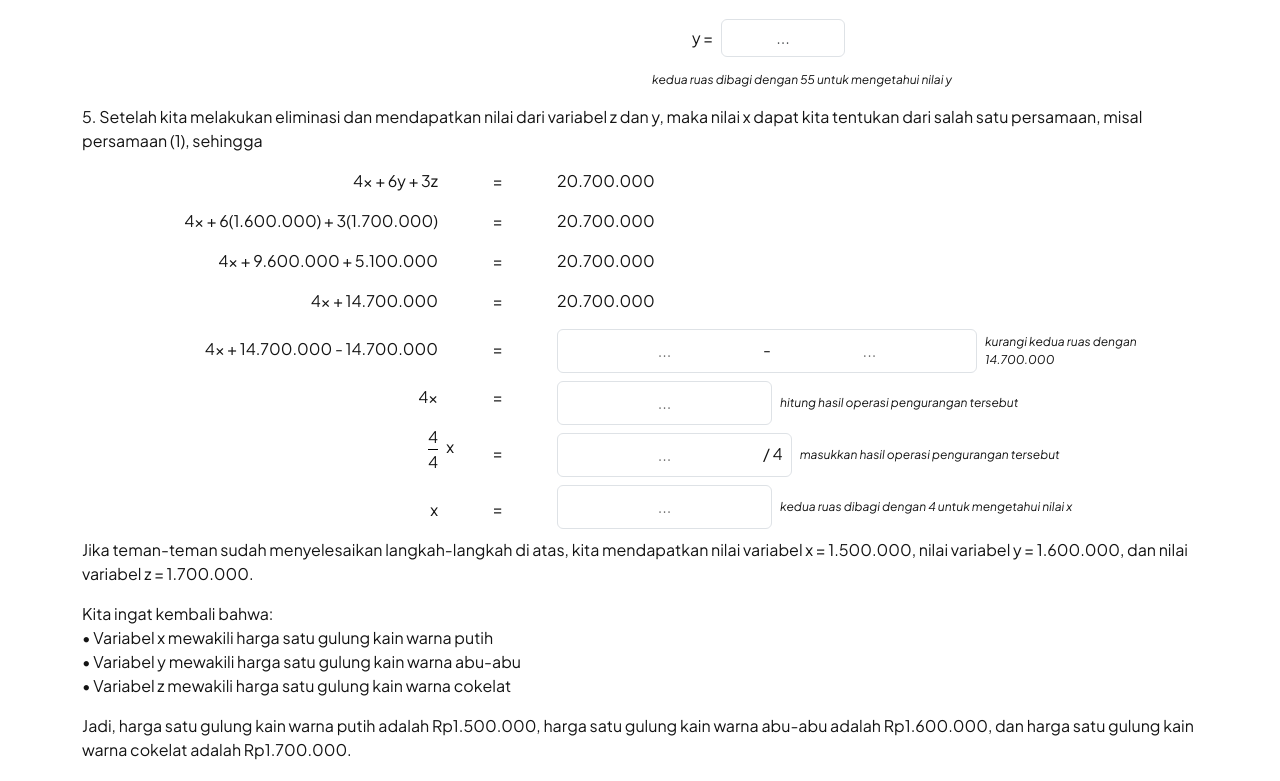
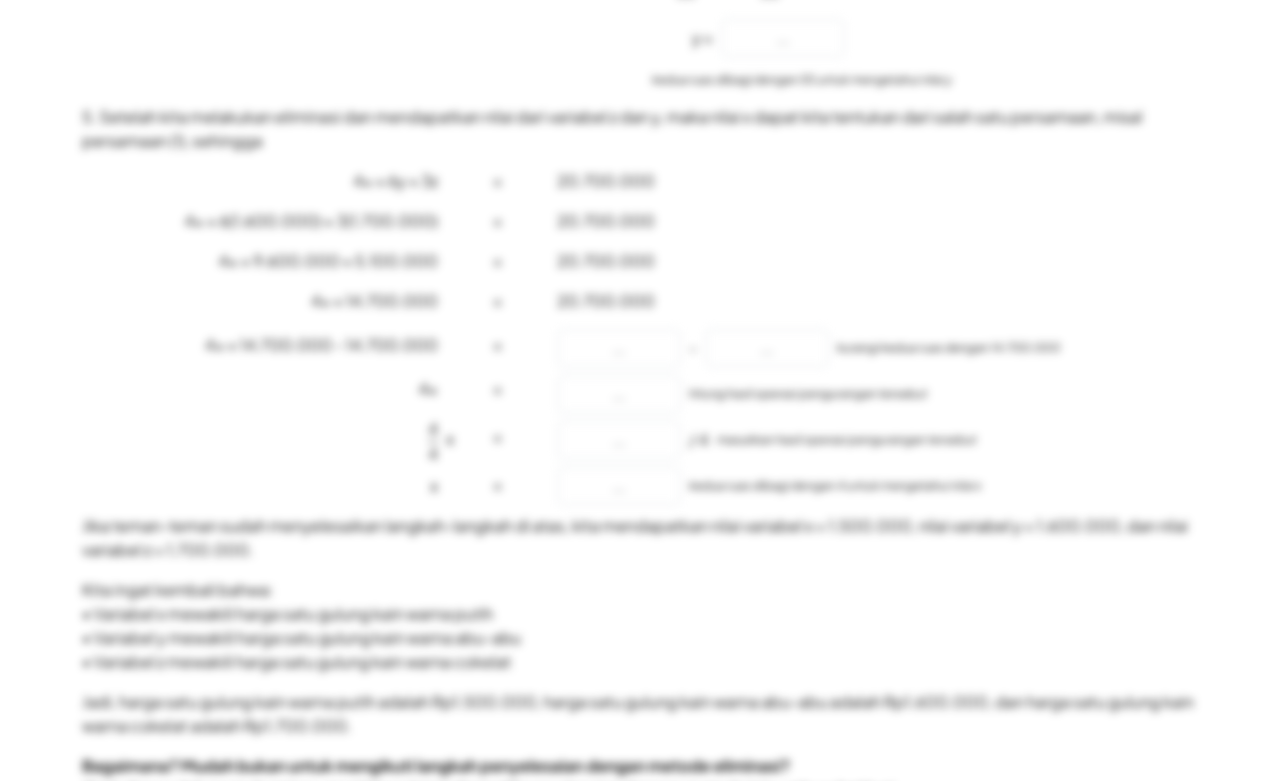
Before and after one commit to ferdhyihza/homemath-web, a React (Vite) app: page /materi/metode-penyelesaian-spltv/eliminasi in a window 1280 px wide. Shown: the part 1535-2316 px from the top of the page. Built offline with nearby package versions, Linux system fonts and the light colour scheme.

Commit message:
interaktif materi metode eliminasi

```diff
--- a/src/pages/SubjectMatter/MetodePenyelesaianEliminasi.jsx
+++ b/src/pages/SubjectMatter/MetodePenyelesaianEliminasi.jsx
@@ -1,8 +1,115 @@
+import { useEffect, useState } from 'react';
 import NextButton from '../../components/buttons/NextButton';
 import Main from '../../components/layouts/Main';
 import Tips from '../../components/Tips';
 
 export default function MetodePenyelesaianEliminasi() {
+  const [inputValues, setInputValues] = useState({
+    input8: '',
+    input9: '',
+    input10: '',
+    input11: '',
+    input12: '',
+    input13: '',
+    input14: '',
+    input15: '',
+    input16: '',
+    input17: '',
+  });
+  const [inputStatuses, setInputStatuses] = useState({
+    input8: false,
+    input9: false,
+    input10: false,
+    input11: false,
+    input12: false,
+    input13: false,
+    input14: false,
+    input15: false,
+    input16: false,
+    input17: false,
+  });
+  const [isBlurred, setIsBlurred] = useState(true); // Status untuk kelas blur
+  const [isBlurred2, setIsBlurred2] = useState(true);
+  const [isBlurred3, setIsBlurred3] = useState(true);
+  const [isBlurred4, setIsBlurred4] = useState(true);
+
+  // Efek untuk memuat status dan nilai dari localStorage ketika komponen pertama kali dimuat
+  useEffect(() => {
+    const savedStatus = JSON.parse(localStorage.getItem('inputStatuses'));
+    if (savedStatus) {
+      setInputValues(savedStatus.values);
+      setInputStatuses(savedStatus.statuses);
+      // Tentukan apakah kelas blur harus dihapus berdasarkan status validasi
+      const allValid = savedStatus.statuses.input8 && savedStatus.statuses.input9;
+      setIsBlurred(!allValid);
+      const allValid2 = savedStatus.statuses.input10;
+      setIsBlurred2(!allValid2);
+      const allValid3 = savedStatus.statuses.input11 && savedStatus.statuses.input12;
+      setIsBlurred3(!allValid3);
+      const allValid4 = savedStatus.statuses.input13 && savedStatus.statuses.input14 && savedStatus.statuses.input15 && savedStatus.statuses.input16 && savedStatus.statuses.input17;
+      setIsBlurred4(!allValid4);
+    }
+  }, []);
+
+  // Fungsi untuk menangani perubahan pada input
+  const handleChange = (inputName, event) => {
+    const value = event.target.value;
+    let isValid = false;
+
+    // Tentukan validasi berdasarkan nama input
+    if (inputName === 'input8' && value.replace(/\./g, '') == '48000000') {
+      isValid = true;
+    } else if (inputName === 'input9' && value.replace(/\./g, '') == '-50500000') {
+      isValid = true;
+    } else if (inputName === 'input10' && value.replace(/\./g, '') == '1700000') {
+      isValid = true;
+    } else if (inputName === 'input11' && value.replace(/\./g, '') == '5') {
+      isValid = true;
+    } else if (inputName === 'input12' && value.replace(/\./g, '') == '1600000') {
+      isValid = true;
+    } else if (inputName === 'input13' && value.replace(/\./g, '') == '20700000') {
+      isValid = true;
+    } else if (inputName === 'input14' && value.replace(/\./g, '') == '14700000') {
+      isValid = true;
+    } else if (inputName === 'input15' && value.replace(/\./g, '') == '6000000') {
+      isValid = true;
+    } else if (inputName === 'input16' && value.replace(/\./g, '') == '6000000') {
+      isValid = true;
+    } else if (inputName === 'input17' && value.replace(/\./g, '') == '1500000') {
+      isValid = true;
+    }
+
+    // Update state untuk value dan status validasi input tertentu
+    const updatedValues = {
+      ...inputValues,
+      [inputName]: value,
+    };
+    const updatedStatuses = {
+      ...inputStatuses,
+      [inputName]: isValid,
+    };
+
+    setInputValues(updatedValues);
+    setInputStatuses(updatedStatuses);
+
+    // Simpan ke localStorage secara real-time
+    const updatedStatus = {
+      values: updatedValues,
+      statuses: updatedStatuses,
+    };
+    localStorage.setItem('inputStatuses', JSON.stringify(updatedStatus));
+
+    // Periksa apakah semua input sudah valid
+    const allValid = updatedStatus.statuses.input8 && updatedStatus.statuses.input9;
+    setIsBlurred(!allValid); // Hapus kelas blur jika semua input valid
+    const allValid2 = updatedStatus.statuses.input10;
+    setIsBlurred2(!allValid2);
+    const allValid3 = updatedStatus.statuses.input11 && updatedStatus.statuses.input12;
+    setIsBlurred3(!allValid3);
+    const allValid4 = updatedStatus.statuses.input13 && updatedStatus.statuses.input14 && updatedStatus.statuses.input15 && updatedStatus.statuses.input16 && updatedStatus.statuses.input17;
+    setIsBlurred4(!allValid4);
+  };
+
   return (
     <Main>
       <h3 className="fw-bold pb-5 my-3">
@@ -54,13 +161,27 @@ export default function MetodePenyelesaianEliminasi() {
         <div className="col-6">
           <div className="d-flex align-items-center gap-2">
             <p className="mb-0">10x + 10y + 10z =</p>
-            <input className="form-control d-inline-block" type="text" placeholder="..." style={{ textAlign: 'center', width: '124px' }} />
+            <input
+              className={`form-control d-inline-block ${inputStatuses.input8 ? 'border-success bg-success-subtle disabled' : ''} ${inputValues.input8 && !inputStatuses.input8 ? 'border-danger bg-danger-subtle' : ''}`}
+              type="text"
+              placeholder="..."
+              style={{ textAlign: 'center', width: '124px' }}
+              value={inputValues.input8}
+              onChange={e => handleChange('input8', e)}
+            />
             <Tips>hasil perkalian 24.000.000 dengan 2</Tips>
           </div>
           <p className="border-bottom d-inline-block border-black position-relative kurang pb-3">10x + 15y + 35z = 98.500.000</p>
           <div>
             <p className="ps-4 ms-3 d-inline-block">-5y - 25z =</p>
-            <input className="form-control d-inline-block ms-2" type="text" placeholder="..." style={{ textAlign: 'center', width: '124px' }} />
+            <input
+              className={`form-control d-inline-block ms-2 ${inputStatuses.input9 ? 'border-success bg-success-subtle disabled' : ''} ${inputValues.input9 && !inputStatuses.input9 ? 'border-danger bg-danger-subtle' : ''}`}
+              type="text"
+              placeholder="..."
+              style={{ textAlign: 'center', width: '124px' }}
+              value={inputValues.input9}
+              onChange={e => handleChange('input9', e)}
+            />
             <p className="ps-2 d-inline-block">...(5)</p>
           </div>
           <p className="d-inline-block ps-5 ms-5 fst-italic" style={{ textAlign: 'center', fontSize: '12px' }}>
@@ -68,6 +189,7 @@ export default function MetodePenyelesaianEliminasi() {
           </p>
         </div>
       </div>
+      <div className={`${isBlurred ? 'blur' : ''}`}>
         <p>3. Dari langkah sebelumnya, kita mendapatkan dua persamaan baru, ya itu persamaan (4) dan (5) yang menyisakan dua variabel y dan z. Kita akan melakukan eliminasi pada kedua persamaan tersebut.</p>
         <div className="row  justify-content-center">
           <div className="col-3">
@@ -92,13 +214,23 @@ export default function MetodePenyelesaianEliminasi() {
             </div>
             <div>
               <p className="ps-4 ms-3 d-inline-block">z =</p>
-            <input className="form-control d-inline-block ms-2" type="text" placeholder="..." style={{ textAlign: 'center', width: '124px' }} />
+              <input
+                className={`form-control d-inline-block ms-2 ${inputStatuses.input10 ? 'border-success bg-success-subtle disabled' : ''} ${inputValues.input10 && !inputStatuses.input10 ? 'border-danger bg-danger-subtle' : ''}`}
+                type="text"
+                placeholder="..."
+                style={{ textAlign: 'center', width: '124px' }}
+                value={inputValues.input10}
+                onChange={e => handleChange('input10', e)}
+              />
             </div>
             <p className="d-inline-block fst-italic" style={{ textAlign: 'center', fontSize: '12px' }}>
               kedua ruas dibagi dengan -55 untuk mengetahui nilai z
             </p>
           </div>
         </div>
+      </div>
+
+      <div className={`${isBlurred2 ? 'blur' : ''}`}>
         <p>4. Dari langkah 3 kita mengetahui nilai z. Kemudian kita akan mengeliminasi variabel y, sehingga</p>
         <div className="row  justify-content-center">
           <div className="col-3">
@@ -107,7 +239,14 @@ export default function MetodePenyelesaianEliminasi() {
           </div>
           <div className="col-1 text-center">
             <p className="d-inline-block">| ×</p>
-          <input className="form-control d-inline-block " type="text" placeholder="..." style={{ textAlign: 'center', width: '40px' }} />
+            <input
+              className={`form-control d-inline-block ${inputStatuses.input11 ? 'border-success bg-success-subtle disabled' : ''} ${inputValues.input11 && !inputStatuses.input11 ? 'border-danger bg-danger-subtle' : ''}`}
+              type="text"
+              placeholder="..."
+              style={{ textAlign: 'center', width: '40px' }}
+              value={inputValues.input11}
+              onChange={e => handleChange('input11', e)}
+            />
             <p className="d-inline-block ms-1"> |</p>
             <p>| ×1 |</p>
           </div>
@@ -125,13 +264,23 @@ export default function MetodePenyelesaianEliminasi() {
             </div>
             <div>
               <p className="ps-4 ms-3 d-inline-block">y =</p>
-            <input className="form-control d-inline-block ms-2" type="text" placeholder="..." style={{ textAlign: 'center', width: '124px' }} />
+              <input
+                className={`form-control d-inline-block ms-2 ${inputStatuses.input12 ? 'border-success bg-success-subtle disabled' : ''} ${inputValues.input12 && !inputStatuses.input12 ? 'border-danger bg-danger-subtle' : ''}`}
+                type="text"
+                placeholder="..."
+                style={{ textAlign: 'center', width: '124px' }}
+                value={inputValues.input12}
+                onChange={e => handleChange('input12', e)}
+              />
             </div>
             <p className="d-inline-block fst-italic" style={{ textAlign: 'center', fontSize: '12px' }}>
               kedua ruas dibagi dengan 55 untuk mengetahui nilai y
             </p>
           </div>
         </div>
+      </div>
+
+      <div className={`${isBlurred3 ? 'blur' : ''}`}>
         <p>5. Setelah kita melakukan eliminasi dan mendapatkan nilai dari variabel z dan y, maka nilai x dapat kita tentukan dari salah satu persamaan, misal persamaan (1), sehingga</p>
         <div className="row">
           <div className="col-4 text-end">
@@ -139,23 +288,23 @@ export default function MetodePenyelesaianEliminasi() {
             <p>4x + 6(1.600.000) + 3(1.700.000) </p>
             <p>4x + 9.600.000 + 5.100.000 </p>
             <p>4x + 14.700.000 </p>
-          <p className="mt-4">4x + 14.700.000 - 14.700.000</p>
-          <p className="mt-4">4x</p>
+            <p className="mt-3 pt-1">4x + 14.700.000 - 14.700.000</p>
+            <p className="mt-3 pt-1">4x</p>
             <div className="mt-3">
               <p className="ms-4 mb-0 d-inline-block border-bottom border-black position-relative x">4</p>
-            <p className="ms-4">4</p>
+              <p className="ms-4 mb-0">4</p>
             </div>
-          <p className="mt-4">x</p>
+            <p className="mt-2">x</p>
           </div>
           <div className="col-1 text-center">
             <p>=</p>
             <p>=</p>
             <p>=</p>
             <p>=</p>
-          <p className="mt-4">=</p>
-          <p className="mt-4">=</p>
-          <p className="mt-4 pt-2">=</p>
-          <p className="mt-4 pt-2">=</p>
+            <p className="mt-3 pt-1">=</p>
+            <p className="mt-3 pt-1">=</p>
+            <p className="mt-3 pt-2">=</p>
+            <p className="mt-3 pt-2">=</p>
           </div>
           <div className="col-7">
             <p>20.700.000</p>
@@ -163,42 +312,75 @@ export default function MetodePenyelesaianEliminasi() {
             <p>20.700.000</p>
             <p>20.700.000</p>
             <div className="d-flex align-items-center gap-2 mb-2">
-            <div className="text-center p-2 border border rounded-2 d-flex">
-              <input className="border-0" type="text" placeholder="..." style={{ textAlign: 'center' }} />
+              <input
+                className={`form-control ${inputStatuses.input13 ? 'border-success bg-success-subtle disabled' : ''} ${inputValues.input13 && !inputStatuses.input13 ? 'border-danger bg-danger-subtle' : ''}`}
+                type="text"
+                placeholder="..."
+                style={{ textAlign: 'center', width: '124px' }}
+                value={inputValues.input13}
+                onChange={e => handleChange('input13', e)}
+              />
               <span>-</span>
-              <input className="border-0" type="text" placeholder="..." style={{ textAlign: 'center' }} />
-            </div>
+              <input
+                className={`form-control ${inputStatuses.input14 ? 'border-success bg-success-subtle disabled' : ''} ${inputValues.input14 && !inputStatuses.input14 ? 'border-danger bg-danger-subtle' : ''}`}
+                type="text"
+                placeholder="..."
+                style={{ textAlign: 'center', width: '124px' }}
+                value={inputValues.input14}
+                onChange={e => handleChange('input14', e)}
+              />
+
               <p className="mb-0 fst-italic" style={{ fontSize: '12px' }}>
                 kurangi kedua ruas dengan 14.700.000
               </p>
             </div>
             <div className="d-flex align-items-center gap-2 mb-2">
-            <div className="text-center p-2 border border rounded-2 d-flex">
-              <input className="border-0" type="text" placeholder="..." style={{ textAlign: 'center' }} />
-            </div>
+              <input
+                className={`form-control ${inputStatuses.input15 ? 'border-success bg-success-subtle disabled' : ''} ${inputValues.input15 && !inputStatuses.input15 ? 'border-danger bg-danger-subtle' : ''}`}
+                type="text"
+                placeholder="..."
+                style={{ textAlign: 'center', width: '124px' }}
+                value={inputValues.input15}
+                onChange={e => handleChange('input15', e)}
+              />
+
               <p className="mb-0 fst-italic" style={{ fontSize: '12px' }}>
                 hitung hasil operasi pengurangan tersebut
               </p>
             </div>
             <div className="d-flex align-items-center gap-2 mb-2">
-            <div className="text-center p-2 border border rounded-2 d-flex">
-              <input className="border-0" type="text" placeholder="..." style={{ textAlign: 'center' }} />
+              <input
+                className={`form-control ${inputStatuses.input16 ? 'border-success bg-success-subtle disabled' : ''} ${inputValues.input16 && !inputStatuses.input16 ? 'border-danger bg-danger-subtle' : ''}`}
+                type="text"
+                placeholder="..."
+                style={{ textAlign: 'center', width: '124px' }}
+                value={inputValues.input16}
+                onChange={e => handleChange('input16', e)}
+              />
               <span>/ 4</span>
-            </div>
+
               <p className="mb-0 fst-italic" style={{ fontSize: '12px' }}>
                 masukkan hasil operasi pengurangan tersebut
               </p>
             </div>
             <div className="d-flex align-items-center gap-2">
-            <div className="text-center p-2 border border rounded-2 d-flex">
-              <input className="border-0" type="text" placeholder="..." style={{ textAlign: 'center' }} />
-            </div>
+              <input
+                className={`form-control ${inputStatuses.input17 ? 'border-success bg-success-subtle disabled' : ''} ${inputValues.input17 && !inputStatuses.input17 ? 'border-danger bg-danger-subtle' : ''}`}
+                type="text"
+                placeholder="..."
+                style={{ textAlign: 'center', width: '124px' }}
+                value={inputValues.input17}
+                onChange={e => handleChange('input17', e)}
+              />
               <p className="mb-0 fst-italic" style={{ fontSize: '12px' }}>
                 kedua ruas dibagi dengan 4 untuk mengetahui nilai x
               </p>
             </div>
           </div>
         </div>
+      </div>
+
+      <div className={`${isBlurred4 ? 'blur' : ''}`}>
         <p>Jika teman-teman sudah menyelesaikan langkah-langkah di atas, kita mendapatkan nilai variabel x = 1.500.000, nilai variabel y = 1.600.000, dan nilai variabel z = 1.700.000.</p>
         <p>
           Kita ingat kembali bahwa: <br />
@@ -214,6 +396,7 @@ export default function MetodePenyelesaianEliminasi() {
         <div className="d-flex justify-content-center py-4">
           <NextButton link="/materi/metode-penyelesaian-spltv/substitusi" />
         </div>
+      </div>
     </Main>
   );
 }
```
Lines whose indentation alone changed are shown as unchanged.
